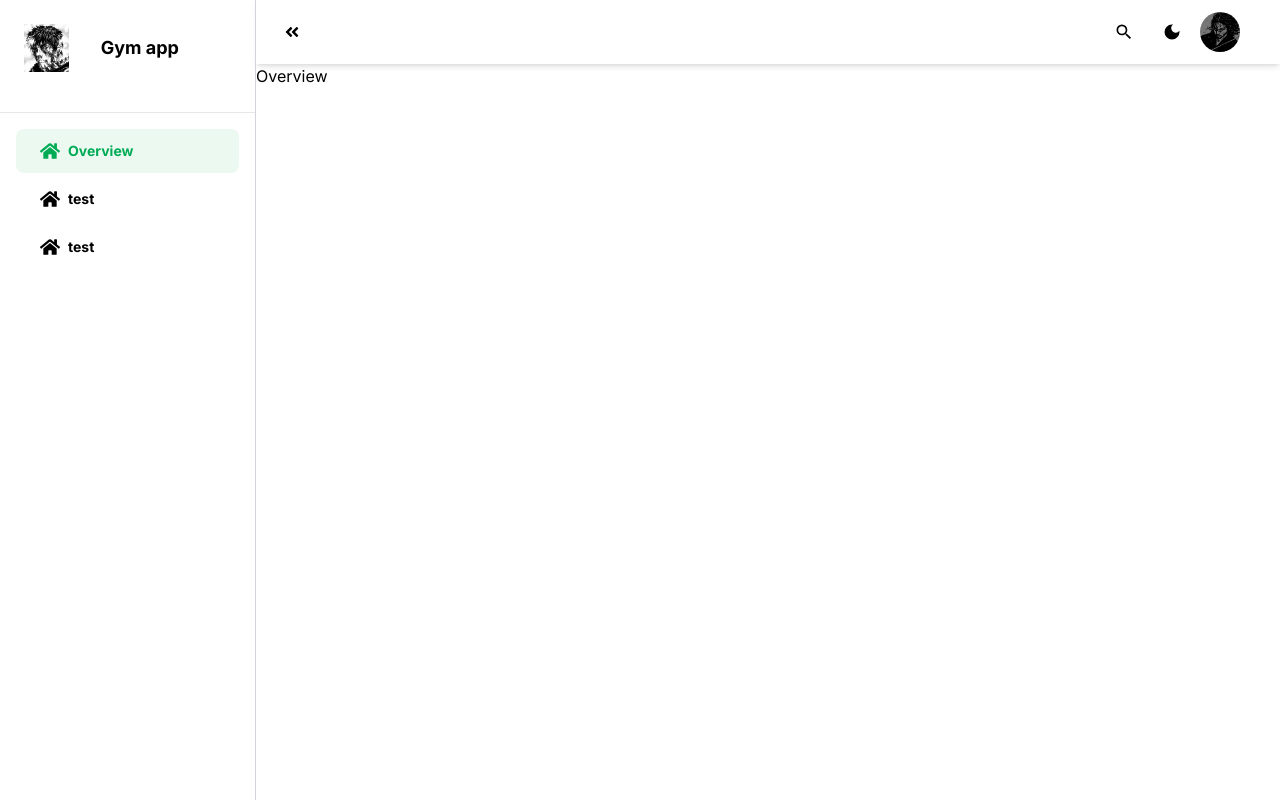
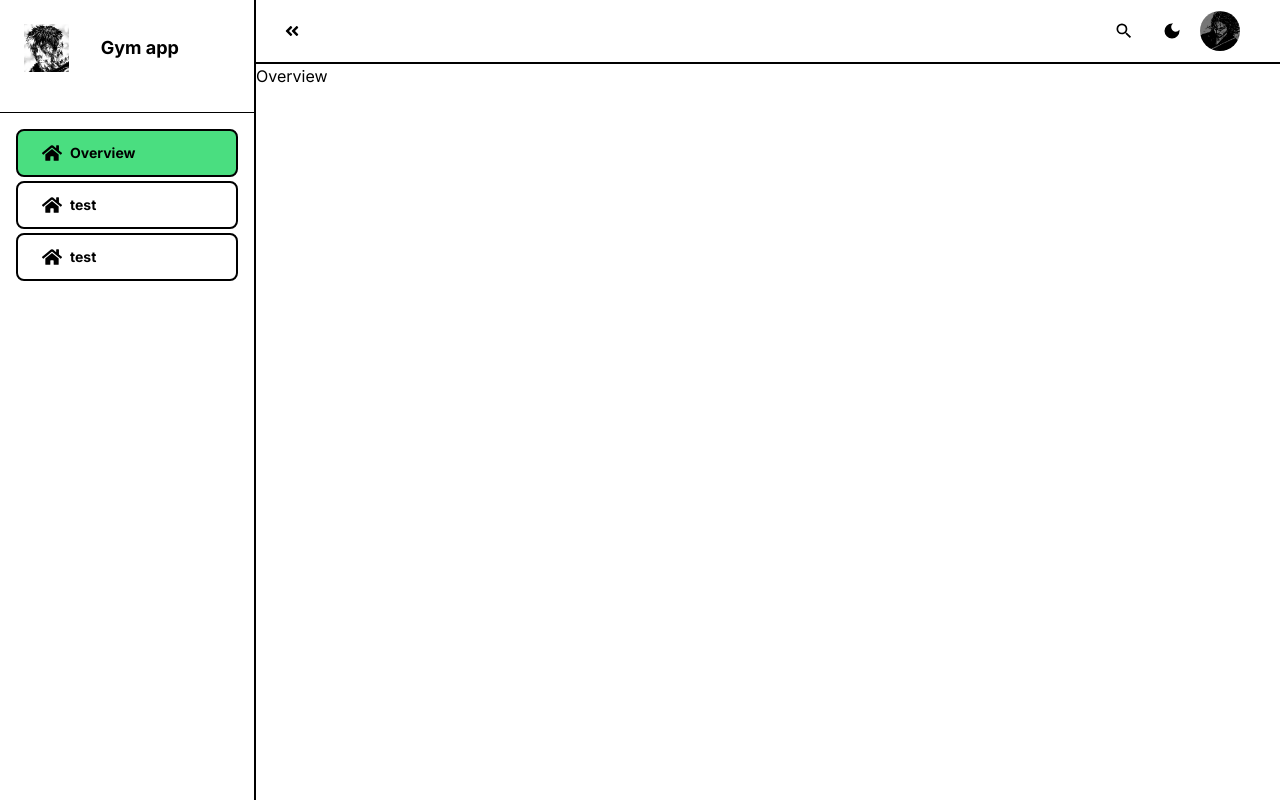
Before and after one commit to olehhasii/gym-react, a React (Create React App) app: page / in a window 1280 px wide. Built offline with nearby package versions, Linux system fonts and the light colour scheme.

Commit message:
Changed header/navigation/link to another style

```diff
--- a/src/components/formElements/SignupForm.jsx
+++ b/src/components/formElements/SignupForm.jsx
@@ -44,7 +44,7 @@ const SignupForm = () => {
 			</form>
 			<Link
 				to='/auth/login'
-				className='mt-6 block underline duration-300 hover:text-green_txt '>
+				className='mt-6 block underline duration-300 hover:text-green_txt font-bold'>
 				Already have an account? Sign in!
 			</Link>
 		</div>
--- a/src/components/header/Header.jsx
+++ b/src/components/header/Header.jsx
@@ -41,7 +41,7 @@ const Header = ({ isFull, onSetFull }) => {
 				isFull
 					? 'left-64 w-[calc(100%_-_16rem)]'
 					: 'left-20 w-[calc(100%_-_5rem)]'
-			} pr-10 pl-4 flex items-center h-16 fixed top-0 shadow-md duration-500 transition-all`}>
+			} pr-10 pl-4 flex items-center h-16 fixed top-0 border-b-2 border-black duration-500 transition-all`}>
 			<HeaderButton
 				icon={
 					<FaAngleDoubleLeft
--- a/src/components/header/HeaderButton.jsx
+++ b/src/components/header/HeaderButton.jsx
@@ -3,7 +3,7 @@ import React from 'react';
 const HeaderButton = ({ icon, onClickHandler }) => {
 	return (
 		<button
-			className='w-10 h-10 rounded-full flex items-center justify-center hover:border-2 hover:scale-110 duration-500 transition-all'
+			className='w-10 h-10 rounded-full flex items-center justify-center hover:border-2 hover:scale-110 duration-500 transition-all border-black'
 			onClick={onClickHandler}>
 			{icon}
 		</button>
--- a/src/components/header/HeaderMenu.jsx
+++ b/src/components/header/HeaderMenu.jsx
@@ -13,7 +13,7 @@ const HeaderMenu = ({ show, wrapperRef }) => {
 	return (
 		<div
 			ref={wrapperRef}
-			className='absolute w-72 top-12 bg-white right-0 rounded-lg border '>
+			className='absolute w-72 top-12 bg-white right-0 rounded-lg border-2 border-black '>
 			<div className='flex p-4 items-center'>
 				<img src={avatar} alt='avatar' className='rounded-full w-12 h-12' />
 				<div className='flex flex-col pl-2'>
--- a/src/components/navigation/Navigation.jsx
+++ b/src/components/navigation/Navigation.jsx
@@ -9,7 +9,7 @@ const Navigation = ({ isFull }) => {
 		<div
 			className={`${
 				isFull ? 'w-64' : 'w-20'
-			} fixed top-0 left-0 h-full border-r border-0 border-solid border-gray-300 duration-500 transition-all`}>
+			} fixed top-0 left-0 h-full border-r-2 border-0 border-solid border-black duration-500 transition-all`}>
 			<div className='flex p-6'>
 				<img src={logo} alt='logo' className='h-12 mr-8' />
 				<h2
@@ -24,7 +24,7 @@ const Navigation = ({ isFull }) => {
 			<hr
 				className={
 					isFull
-						? 'my-4 duration-500 transition-all'
+						? 'my-4 border-1 h-0 border-black bg-black  duration-500 transition-all'
 						: 'my-1 duration-500 transition-all'
 				}
 			/>
--- a/src/components/navigation/NavigationLink.jsx
+++ b/src/components/navigation/NavigationLink.jsx
@@ -2,11 +2,11 @@ import React from 'react';
 import { NavLink } from 'react-router-dom';
 
 const NavigationLink = ({ linkText, linkUrl, isFull, icon }) => {
-	const activeStyle = 'bg-green_bg text-green_txt';
+	const activeStyle = 'bg-green-400  text-black';
 	const fullLinkStyles =
-		'px-6 py-3 flex items-center rounded-lg transition-colors duration-300 hover:bg-green_bg hover:text-green_txt ';
+		'px-6 py-3 flex items-center rounded-lg transition-colors duration-300 hover:bg-green-400 border-2 border-black';
 	const smallLinkStyles =
-		'pt-3 pb-1 flex flex-col text-xs items-center rounded-lg transition-colors duration-300 hover:bg-green_bg hover:text-green_txt ';
+		'pt-3 pb-1 flex flex-col text-xs items-center rounded-lg transition-colors duration-300 hover:bg-green-400 border-2 border-black ';
 	const linkStyle = isFull ? fullLinkStyles : smallLinkStyles;
 
 	return (
```
